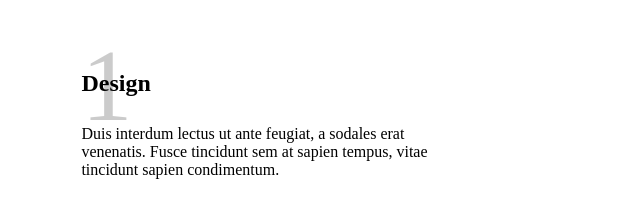
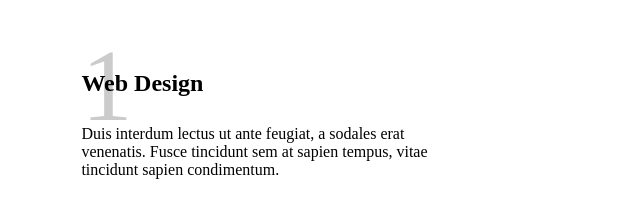
Before and after one commit to KBienuSS/nauka-gita-2, a plain HTML site: page index.html in a window 1280 px wide. Shown: the part 775-993 px from the top of the page, 0-640 px from the left. Drawn offline with Linux system fonts and the light colour scheme.

Commit message:
Change title of skills

```diff
--- a/index.html
+++ b/index.html
@@ -55,7 +55,7 @@
                 </div>
                 <div class="service-wrapper">
                     <div class="row">
-                        <h3>Design</h3>
+                        <h3> Web Design</h3>
                         <p>Duis interdum lectus ut ante feugiat, a sodales erat venenatis.
                         Fusce tincidunt sem at sapien tempus, vitae tincidunt sapien condimentum.</p>
                     </div>
```
